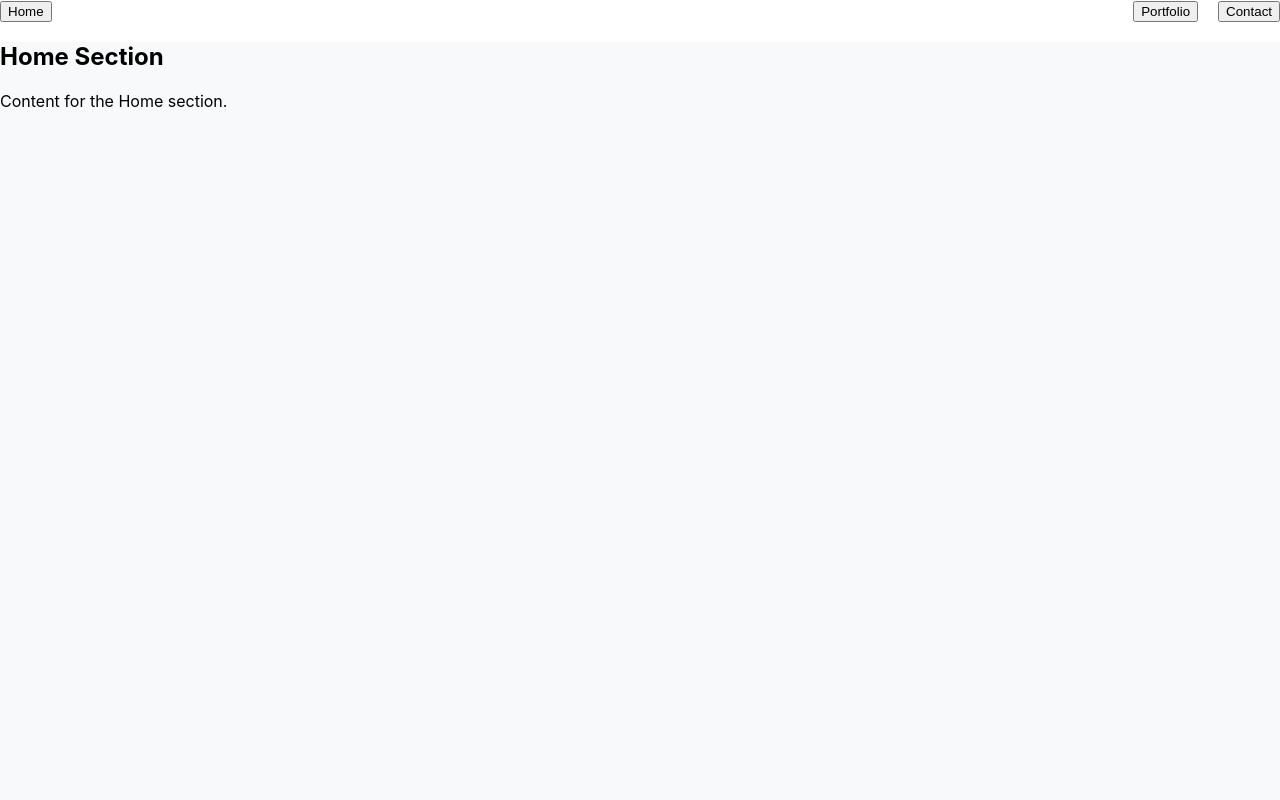
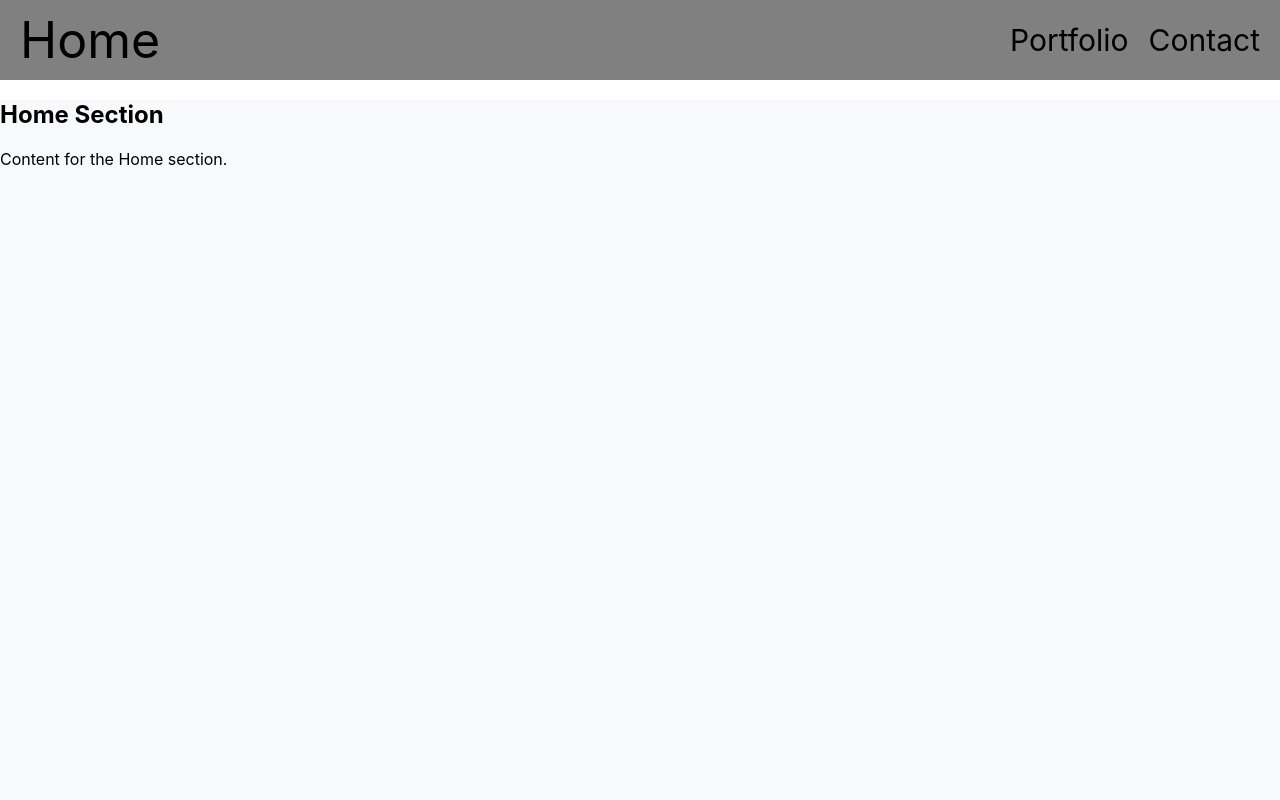
Before and after one commit to yu5-win/portfolio, a React (Create React App) app: page / in a window 1280 px wide. Shown: the top 800 px of the page. Built offline with nearby package versions, Linux system fonts and the light colour scheme.

Commit message:
[240808.02]navBar style set

```diff
--- a/src/components/NavBar.tsx
+++ b/src/components/NavBar.tsx
@@ -8,19 +8,19 @@ type Props = {
 
 const NavBar: React.FC<Props> = ({ onScrollToHome, onScrollToPortfolio, onScrollToContact }) => {
     return (
-        <nav>
-            <ul style={{ display: 'flex', justifyContent: 'space-between', gap: '20px', listStyleType: 'none', padding:'0', margin: '0' }}>
+        <nav style={{ display: 'flex', justifyContent: 'space-between', height: '80px', backgroundColor: 'gray', alignItems: 'center', padding: '0 20px', cursor: 'pointer' }}>
+            <ul style={{ display: 'flex', gap: '20px', listStyleType: 'none', padding:'0', margin: '0' }}>
                 <li>
-                    <button onClick={onScrollToHome}>Home</button>
+                    <div onClick={onScrollToHome} style={{fontSize: '50px'}}>Home</div>
                 </li>
-                <div style={{ display: 'flex', gap: '20px'}}>
-                    <li>
-                        <button onClick={onScrollToPortfolio}>Portfolio</button>
-                    </li>
-                    <li>
-                        <button onClick={onScrollToContact}>Contact</button>
-                    </li>
-                </div>
+            </ul>
+            <ul style={{ display: 'flex', listStyleType: 'none', gap: '20px', fontSize: '30px'}}>
+                <li>
+                    <div onClick={onScrollToPortfolio}>Portfolio</div>
+                </li>
+                <li>
+                    <div onClick={onScrollToContact}>Contact</div>
+                </li>
             </ul>
         </nav>
     );
```
